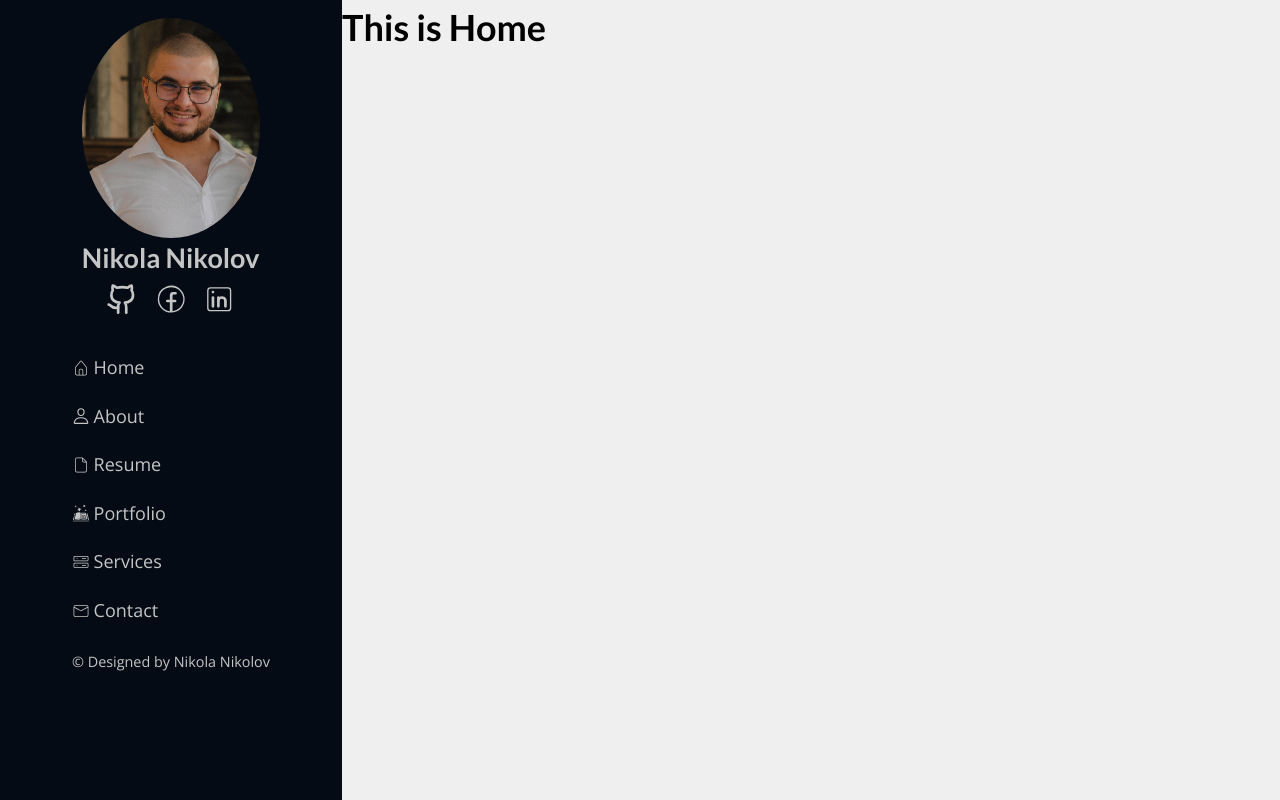
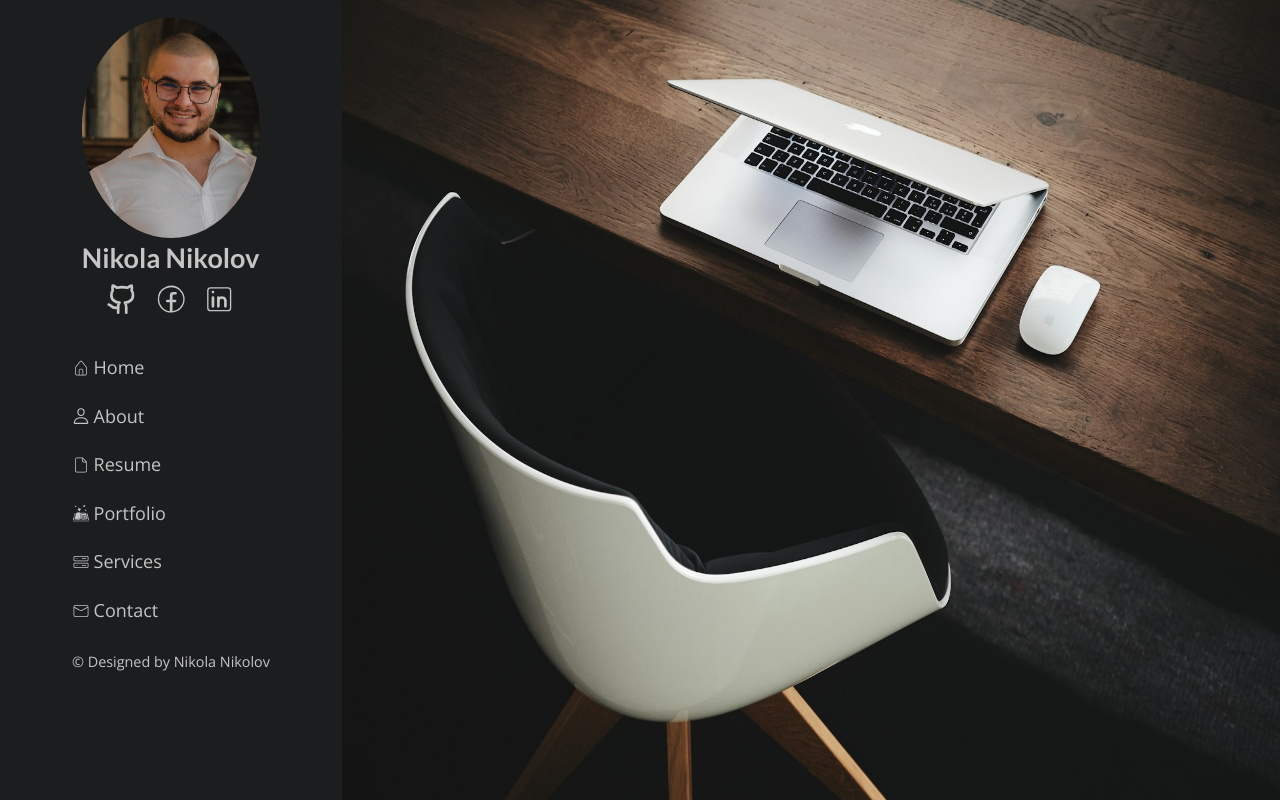
Before and after one commit to NikolaNikolov93/New-Portfolio, a React (Vite) app: page / in a window 1280 px wide. Built offline with nearby package versions, Linux system fonts and the light colour scheme.

Commit message:
Fixed Home page backgrund picture

```diff
--- a/src/features/navbar/NavBar.module.css
+++ b/src/features/navbar/NavBar.module.css
@@ -1,5 +1,5 @@
 .header {
-  background-color: #040b14;
+  background-color: #1c1d1f;
   padding: 1em 4em;
   height: 100dvh;
   color: rgb(197, 197, 197);
--- a/src/pages/home/Home.module.css
+++ b/src/pages/home/Home.module.css
@@ -0,0 +1,4 @@
+.home img {
+  height: 100vh;
+  aspect-ratio: 3/4;
+}
--- a/src/pages/home/Home.tsx
+++ b/src/pages/home/Home.tsx
@@ -1,7 +1,8 @@
+import styles from "./Home.module.css";
 const Home = () => {
   return (
-    <div>
-      <h1>This is Home </h1>
+    <div className={styles["home"]}>
+      <img src="../../home.jpg" alt="" />
     </div>
   );
 };
```
Also changed, not shown: public/home.jpg (added).
